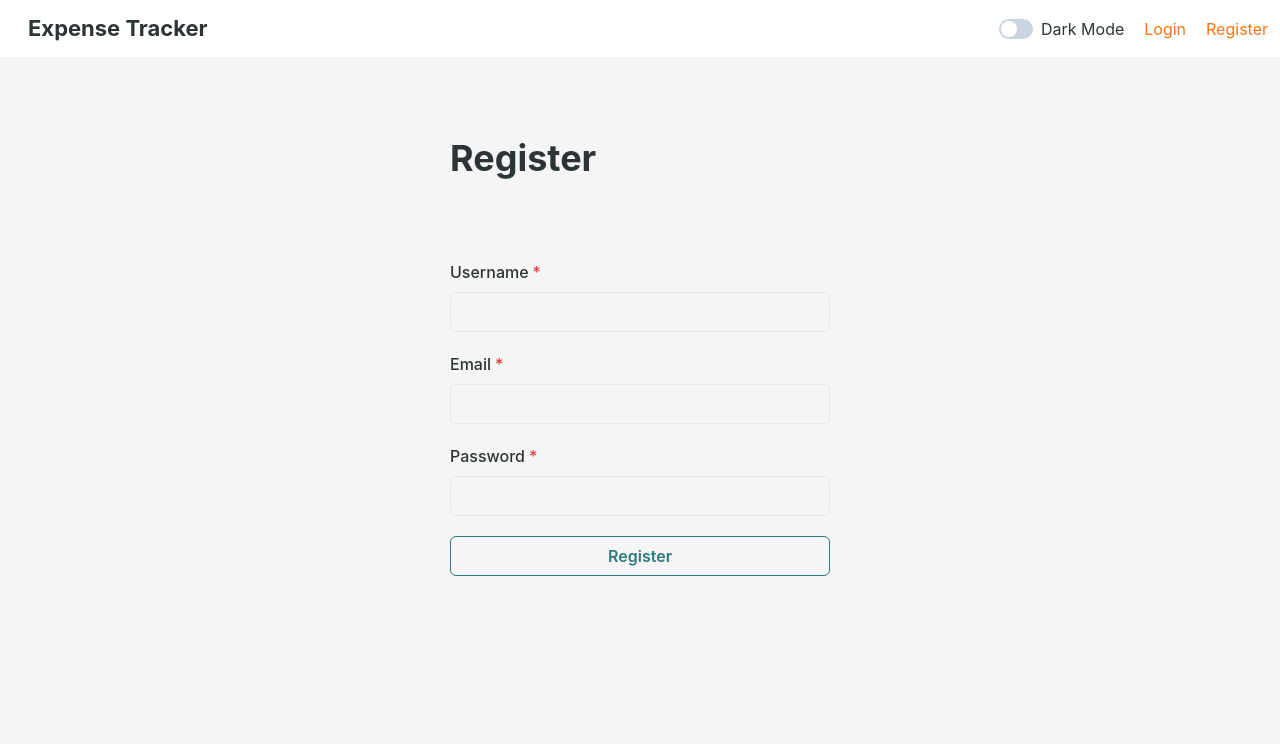
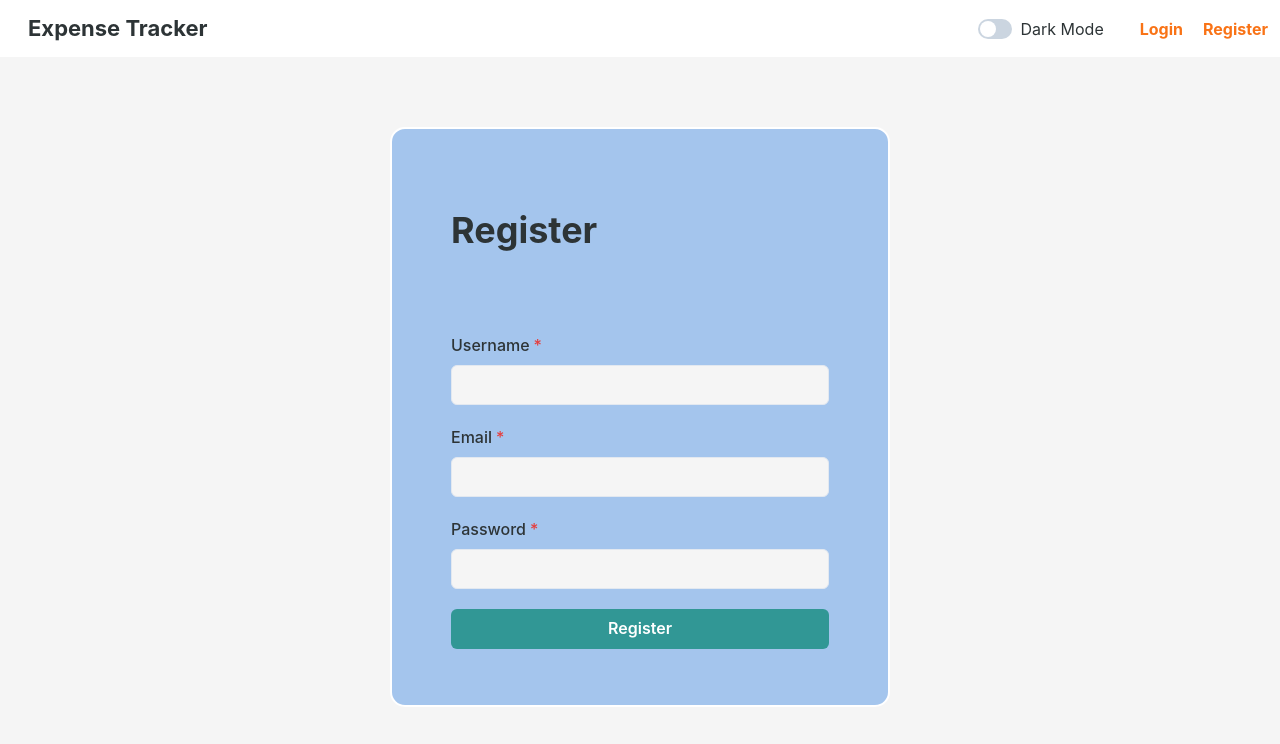
Before and after one commit to Biswajeet-23/mern-personal-expense-tracker, a React (Vite) app in the folder client/: page /register in a window 1280 px wide. Shown: the top 744 px of the page. Built offline with nearby package versions, Linux system fonts and the light colour scheme; no server answers.

Commit message:
bug fixes

```diff
--- a/client/src/components/AddExpenses.jsx
+++ b/client/src/components/AddExpenses.jsx
@@ -12,6 +12,7 @@ import React, { useContext, useEffect, useState } from "react";
 import { UserContext } from "../global_context/UserContext";
 import DatePicker from "react-datepicker";
 import "react-datepicker/dist/react-datepicker.css";
+import { BASE_URL } from "../utils/config";
 
 const AddExpenses = ({ fetchExpenses }) => {
   const [date, setDate] = useState(null);
@@ -38,17 +39,14 @@ const AddExpenses = ({ fetchExpenses }) => {
         description,
       };
       // console.log(JSON.stringify(expense));
-      let response = await fetch(
-        "https://mern-personal-expense-tracker-backend.onrender.com/users/expenses",
-        {
+      let response = await fetch(`${BASE_URL}/users/expenses`, {
         method: "POST",
         headers: {
           "Content-Type": "application/json",
         },
         body: JSON.stringify(expense),
         credentials: "include",
-        }
-      );
+      });
       if (response.status === 200) {
         toast({
           title: "Expense added.",
--- a/client/src/components/ColorModeSwitch.jsx
+++ b/client/src/components/ColorModeSwitch.jsx
@@ -5,7 +5,7 @@ const ColorModeSwitch = () => {
   const { toggleColorMode, colorMode } = useColorMode();
   return (
     <>
-      <HStack>
+      <HStack mr={4}>
         <Switch
           colorScheme="green"
           isChecked={colorMode === "dark"}
--- a/client/src/components/EditExpense.jsx
+++ b/client/src/components/EditExpense.jsx
@@ -18,6 +18,7 @@ import {
 import React, { useEffect, useState } from "react";
 import DatePicker from "react-datepicker";
 import "react-datepicker/dist/react-datepicker.css";
+import { BASE_URL } from "../utils/config";
 
 const EditExpense = ({ isOpen, onClose, expense, fetchExpenses }) => {
   const [date, setDate] = useState(new Date(expense.date));
@@ -53,7 +54,7 @@ const EditExpense = ({ isOpen, onClose, expense, fetchExpenses }) => {
         description,
       };
       const response = await fetch(
-        `https://mern-personal-expense-tracker-backend.onrender.com/users/expenses/${expense._id}`,
+        `${BASE_URL}/users/expenses/${expense._id}`,
         {
           method: "PUT",
           headers: {
--- a/client/src/components/ExpenseList.jsx
+++ b/client/src/components/ExpenseList.jsx
@@ -24,6 +24,7 @@ import { Category } from "@styled-icons/boxicons-solid/Category";
 import { CalendarDateFill } from "@styled-icons/bootstrap/CalendarDateFill";
 import { Delete } from "@styled-icons/material-rounded/Delete";
 import { Edit } from "@styled-icons/boxicons-solid/Edit";
+import { BASE_URL } from "../utils/config";
 
 const ExpenseList = ({ expenses, fetchExpenses, onEdit }) => {
   const toast = useToast();
@@ -43,7 +44,7 @@ const ExpenseList = ({ expenses, fetchExpenses, onEdit }) => {
   const handleDeleteConfirm = async () => {
     try {
       const response = await fetch(
-        `https://mern-personal-expense-tracker-backend.onrender.com/users/expenses/${selectedExpenseId}`,
+        `${BASE_URL}/users/expenses/${selectedExpenseId}`,
         {
           method: "DELETE",
           credentials: "include",
--- a/client/src/components/Header.jsx
+++ b/client/src/components/Header.jsx
@@ -56,7 +56,7 @@ const Header = () => {
               }}
               _hover={{ color: linkHoverColor }}
             >
-              Login
+              <Text fontWeight="700">Login</Text>
             </Link>
             <Link
               to="/register"
@@ -66,7 +66,7 @@ const Header = () => {
               }}
               _hover={{ color: linkHoverColor }}
             >
-              Register
+              <Text fontWeight="700">Register</Text>
             </Link>
           </>
         )}
--- a/client/src/global_context/UserContext.jsx
+++ b/client/src/global_context/UserContext.jsx
@@ -1,5 +1,6 @@
 import { createContext, useEffect, useState } from "react";
 import useToken from "../custom_hook/useToken";
+import { BASE_URL } from "../utils/config";
 
 export const UserContext = createContext({});
 
@@ -19,13 +20,10 @@ export const UserProvider = ({ children }) => {
   }, [userInfo]);
 
   const logout = async () => {
-    await fetch(
-      "https://mern-personal-expense-tracker-backend.onrender.com/users/logout",
-      {
-        method: "POST",
-        credentials: "include",
-      }
-    );
+    await fetch(`${BASE_URL}/users/logout`, {
+      method: "POST",
+      credentials: "include",
+    });
     removeToken();
     setUserInfo(null);
   };
--- a/client/src/pages/Login.jsx
+++ b/client/src/pages/Login.jsx
@@ -10,7 +10,12 @@ import {
   Heading,
   Input,
   Flex,
+  Box,
+  Center,
+  useColorMode,
+  useColorModeValue,
 } from "@chakra-ui/react";
+import { BASE_URL } from "../utils/config";
 
 const Login = () => {
   const [username, setUsername] = useState("");
@@ -21,15 +26,12 @@ const Login = () => {
   const handleRegister = async (event) => {
     try {
       event.preventDefault();
-      const response = await fetch(
-        "https://mern-personal-expense-tracker-backend.onrender.com/users/login",
-        {
+      const response = await fetch(`${BASE_URL}/users/login`, {
         method: "POST",
         body: JSON.stringify({ username, password }),
         headers: { "Content-Type": "application/json" },
         credentials: "include",
-        }
-      );
+      });
       if (response.ok) {
         const data = await response.json();
         const { username, userId, token } = data;
@@ -48,17 +50,38 @@ const Login = () => {
 
   const handlePassword = (e) => setPassword(e.target.value);
 
+  const boxColor = useColorModeValue(
+    "hoverbutton.secondary",
+    "background.secondaryDark"
+  );
+  const inputColor = useColorModeValue("background.light", "background.dark");
+
   return (
     <>
-      <Flex alignItems="center" justifyContent="center">
+      <Flex justifyContent={"center"} minHeight="90vh" alignItems={"center"}>
+        <Box
+          bg={boxColor}
+          width={"500px"}
+          borderRadius={15}
+          borderWidth={2}
+          borderColor={"white"}
+        >
+          <Flex
+            justifyContent="center"
+            direction="column"
+            alignItems="center"
+            height="100%"
+            mb={10}
+          >
             <form onSubmit={handleRegister}>
-          <Heading marginTop={20}>Login</Heading>
+              <Heading marginTop={10}>Login</Heading>
               <FormControl isRequired marginTop={20}>
                 <FormLabel>Username</FormLabel>
                 <Input
                   id="username"
                   type="text"
                   value={username}
+                  backgroundColor={inputColor}
                   onChange={handleUsername}
                 />
                 <FormLabel marginTop={5}>Password</FormLabel>
@@ -66,21 +89,24 @@ const Login = () => {
                   id="password"
                   type="password"
                   value={password}
+                  backgroundColor={inputColor}
                   onChange={handlePassword}
                 />
 
                 <Button
                   colorScheme="teal"
-              variant="outline"
                   width="100%"
                   type="submit"
                   marginTop={5}
+                  mb={4}
                 >
                   Login
                 </Button>
               </FormControl>
             </form>
           </Flex>
+        </Box>
+      </Flex>
     </>
   );
 };
--- a/client/src/pages/Register.jsx
+++ b/client/src/pages/Register.jsx
@@ -1,13 +1,16 @@
 import React, { useState } from "react";
 import { useNavigate } from "react-router-dom";
 import {
+  Box,
   Button,
   Flex,
   FormControl,
   FormLabel,
   Heading,
   Input,
+  useColorModeValue,
 } from "@chakra-ui/react";
+import { BASE_URL } from "../utils/config";
 
 const Register = () => {
   const [username, setUsername] = useState("");
@@ -17,14 +20,11 @@ const Register = () => {
 
   const handleRegister = async (event) => {
     event.preventDefault();
-    const response = await fetch(
-      "https://mern-personal-expense-tracker-backend.onrender.com/users/register",
-      {
+    const response = await fetch(`${BASE_URL}/users/register`, {
       method: "POST",
       headers: { "Content-Type": "application/json" },
       body: JSON.stringify({ username, email, password }),
-      }
-    );
+    });
     if (response.status === 201) {
       alert("registeration successful");
       setTimeout(() => {
@@ -39,9 +39,29 @@ const Register = () => {
 
   const handleEmail = (e) => setEmail(e.target.value);
 
+  const boxColor = useColorModeValue(
+    "hoverbutton.secondary",
+    "background.secondaryDark"
+  );
+  const inputColor = useColorModeValue("background.light", "background.dark");
+
   return (
     <>
-      <Flex alignItems="center" justifyContent="center">
+      <Flex justifyContent={"center"} minHeight="90vh" alignItems={"center"}>
+        <Box
+          bg={boxColor}
+          width={"500px"}
+          borderRadius={15}
+          borderWidth={2}
+          borderColor={"white"}
+        >
+          <Flex
+            justifyContent="center"
+            direction="column"
+            alignItems="center"
+            height="100%"
+            mb={10}
+          >
             <form onSubmit={handleRegister}>
               <Heading marginTop={20}>Register</Heading>
               <FormControl isRequired marginTop={20}>
@@ -51,6 +71,7 @@ const Register = () => {
                   type="text"
                   value={username}
                   onChange={handleUsername}
+                  backgroundColor={inputColor}
                 />
                 <FormLabel marginTop={5}>Email</FormLabel>
                 <Input
@@ -58,6 +79,7 @@ const Register = () => {
                   type="email"
                   value={email}
                   onChange={handleEmail}
+                  backgroundColor={inputColor}
                 />
                 <FormLabel marginTop={5}>Password</FormLabel>
                 <Input
@@ -65,20 +87,23 @@ const Register = () => {
                   type="password"
                   value={password}
                   onChange={handlePassword}
+                  backgroundColor={inputColor}
                 />
 
                 <Button
                   colorScheme="teal"
-              variant="outline"
                   type="submit"
                   marginTop={5}
                   width="100%"
+                  mb={4}
                 >
                   Register
                 </Button>
               </FormControl>
             </form>
           </Flex>
+        </Box>
+      </Flex>
     </>
   );
 };
--- /dev/null
+++ b/client/src/utils/config.js
@@ -0,0 +1,4 @@
+const BASE_URL = "https://mern-personal-expense-tracker-backend.onrender.com";
+// const BASE_URL = "http://127.0.0.4:4000";
+
+export { BASE_URL };
```
Also changed, not shown: client/src/global_context/ExpenseProvider.jsx (+6 -9 lines), 1 other file (tests, documents, lock files or other folders). Lines whose indentation alone changed are shown as unchanged.
